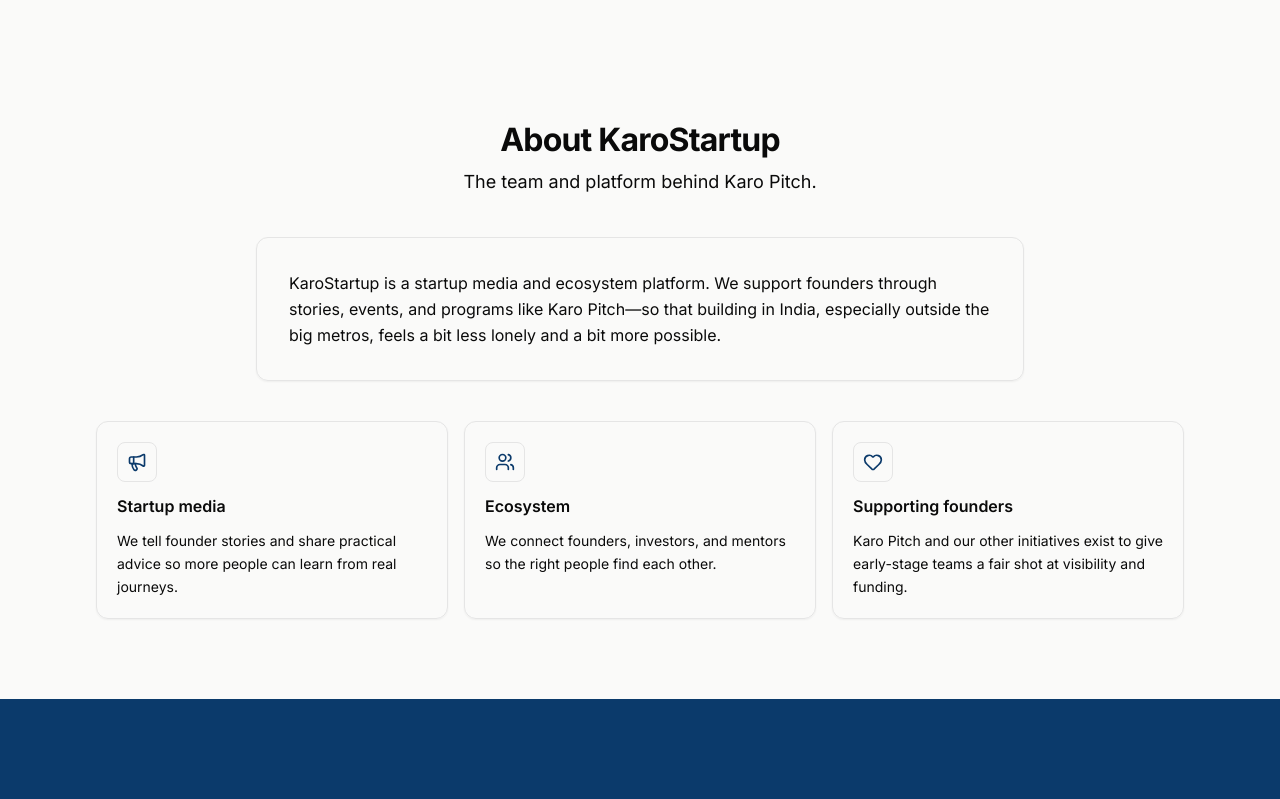
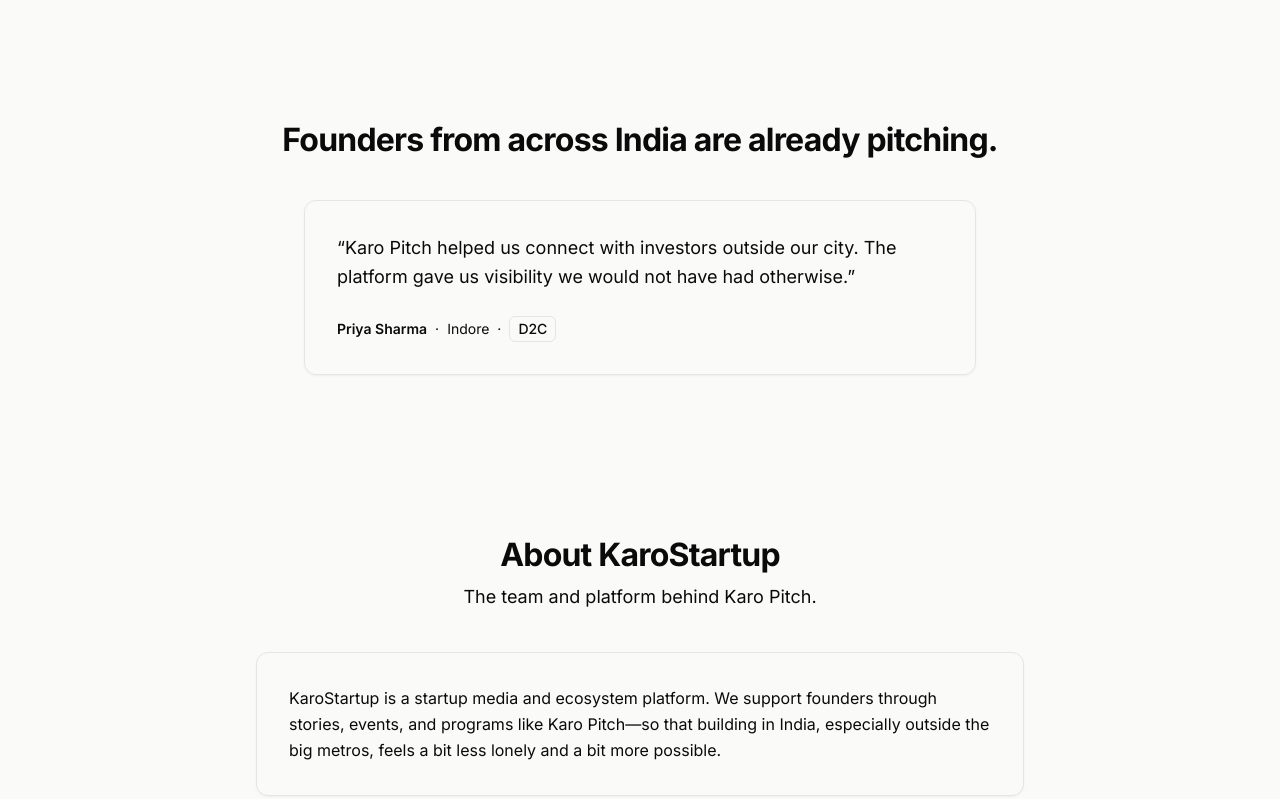
Before and after one commit to HarshYadav1711/bharatbridge-karopitch-demo, a Next.js app: page / in a window 1280 px wide. Shown: the part 2960-3759 px from the top of the page. Built offline with nearby package versions, Linux system fonts and the light colour scheme.

Commit message:
feat: add founder testimonial section to reinforce platform credibility
Introduced a founder story section highlighting how startups
can benefit from pitching on the platform. This adds narrative
context and strengthens the credibility of the landing page.

```diff
--- a/app/page.tsx
+++ b/app/page.tsx
@@ -6,6 +6,7 @@
 import { WhoCanApply } from "@/sections/WhoCanApply";
 import { Investors } from "@/sections/Investors";
 import { FeaturedStartups } from "@/sections/FeaturedStartups";
+import { FounderStory } from "@/sections/FounderStory";
 import { AboutKaroStartup } from "@/sections/AboutKaroStartup";
 import { CTA } from "@/sections/CTA";
 
@@ -26,6 +27,7 @@
         <WhoCanApply />
         <Investors />
         <FeaturedStartups />
+        <FounderStory />
         <AboutKaroStartup />
         <CTA />
       </main>
--- /dev/null
+++ b/sections/FounderStory.tsx
@@ -0,0 +1,51 @@
+import { Container } from "@/components/Container";
+import { SectionTitle } from "@/components/SectionTitle";
+import { Card, CardContent } from "@/components/Card";
+import { AnimatedSection } from "@/components/AnimatedSection";
+
+const testimonial = {
+  quote:
+    "Karo Pitch helped us connect with investors outside our city. The platform gave us visibility we would not have had otherwise.",
+  founderName: "Priya Sharma",
+  city: "Indore",
+  startupCategory: "D2C",
+};
+
+export function FounderStory() {
+  return (
+    <AnimatedSection id="founder-story" className="py-16 sm:py-20">
+      <Container className="flex flex-col gap-10">
+        <SectionTitle
+          title="Founders from across India are already pitching."
+          align="center"
+        />
+        <Card className="mx-auto max-w-2xl border-border bg-card">
+          <CardContent className="p-6 sm:p-8">
+            <blockquote className="flex flex-col gap-6">
+              <p className="text-body-lg text-foreground leading-relaxed">
+                &ldquo;{testimonial.quote}&rdquo;
+              </p>
+              <footer className="flex flex-wrap items-baseline gap-x-2 gap-y-1 text-sm">
+                <cite className="not-italic font-semibold text-foreground">
+                  {testimonial.founderName}
+                </cite>
+                <span className="text-muted-foreground" aria-hidden>
+                  ·
+                </span>
+                <span className="text-muted-foreground">
+                  {testimonial.city}
+                </span>
+                <span className="text-muted-foreground" aria-hidden>
+                  ·
+                </span>
+                <span className="rounded-md border border-border bg-muted/50 px-2 py-0.5 font-medium text-muted-foreground">
+                  {testimonial.startupCategory}
+                </span>
+              </footer>
+            </blockquote>
+          </CardContent>
+        </Card>
+      </Container>
+    </AnimatedSection>
+  );
+}
```
